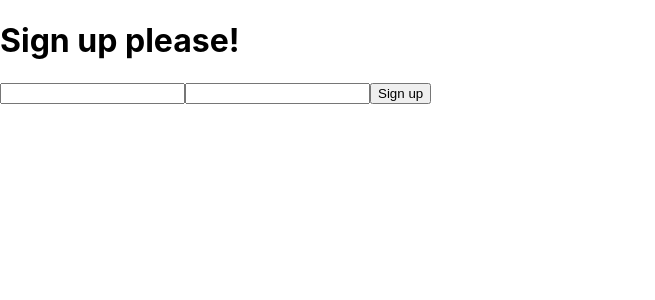
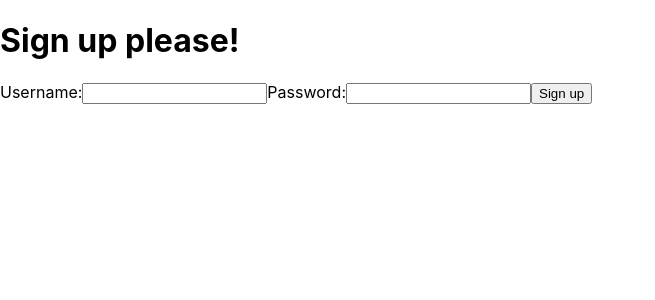
Before and after one commit to lawsonhung/Perfect-Desserts-Frontend, a React (Create React App) app: page /signup in a window 1280 px wide. Shown: the top 300 px of the page, without its empty margins (0-655 px from the left). Built offline with nearby package versions, Linux system fonts and the light colour scheme.

Commit message:
Attempt to connect via Heroku

```diff
--- a/src/App.js
+++ b/src/App.js
@@ -57,7 +57,7 @@ export default class App extends Component {
         <Route path={'/profile'} component={ProfilePage} />
         <Route path={'/login'} component={LoginPage} />
         <Route path={'/signup'} component={SignUpPage} />
-        <Route path={'/messages'} component={MessagePage} />
+        <Route path={'/messages/:id'} component={MessagePage} />
         <Route path={'/'} component={HomePage} />
         <Route component={FourOhFourPage} />
       </Switch>
--- a/src/LoginPage.js
+++ b/src/LoginPage.js
@@ -13,10 +13,10 @@ export default class LoginPage extends Component {
   handleSubmit = (e) => {
     e.preventDefault();
     // Local fetch
-    fetch('http://localhost:3000/login', {
+    // fetch('http://localhost:3000/login', {
 
     // Heroku fetch
-    // fetch('https://perfect-desserts-backend.herokuapp.com/'){
+    fetch('https://perfect-desserts-backend.herokuapp.com/login', {
       method: 'POST',
       headers: {
         'Accept': 'application/json',
@@ -33,7 +33,10 @@ export default class LoginPage extends Component {
       if (data.token){
         localStorage.token = data.token;
         // redirect() is a prop passed down from App.js
-        this.props.redirect('profile');
+        // this.props.redirect('profile');
+        // console.log(this);
+        // debugger;
+        this.props.history.push('/profile');
       }
     })
   }
@@ -45,11 +48,17 @@ export default class LoginPage extends Component {
         {/* {<button>Switch to Signup</button>} */}
         <h1>Log in please!</h1>
         <form onSubmit={this.handleSubmit}>
-          <label htmlFor="username">Username: </label>
-          <input onChange={this.handleChange} value={this.state.username} type="text" name="username" />
-          <label htmlFor="password">Password: </label>
-          <input onChange={this.handleChange} value={this.state.password} type="password" name="password" />
+
+          <label>Username:
+            <input onChange={this.handleChange} value={this.state.username} type="text" name="username" />
+          </label>
+
+          <label>Password:
+            <input onChange={this.handleChange} value={this.state.password} type="password" name="password" />
+          </label>
+
           <input type="submit" value="Log in" />
+
         </form>
         {this.props.children}
       </div>
--- a/src/ProfilePage.js
+++ b/src/ProfilePage.js
@@ -8,7 +8,11 @@ export default class ProfilePage extends Component {
 
   // Runs when ProfilePage gets set up
   componentDidMount(){
-    fetch('http://localhost:3000/profile',{
+    // Local fetch
+    // fetch('http://localhost:3000/profile',{
+
+    // Heroku fetch
+    fetch('https://perfect-desserts-backend.herokuapp.com/profile', {
       headers: {
         'Authorization': `Bearer ${localStorage.token}`
       }
@@ -19,7 +23,8 @@ export default class ProfilePage extends Component {
 
   handleClick = () => {
     localStorage.clear();
-    this.props.redirect('login');
+    // this.props.redirect('login');
+    this.props.history.push('/login');
   }
 
   render() {
--- a/src/SignUpPage.js
+++ b/src/SignUpPage.js
@@ -1,16 +1,59 @@
 import React, { Component } from 'react';
 
 export default class SignUpPage extends Component {
-  Signup
+  // Signup
+  state = {
+    username: "",
+    password: ""
+  }
+
+  handleChange = (e) => {
+    this.setState({ [e.target.name]: e.target.value })
+  }
+
+  handleSubmit = (e) => {
+    e.preventDefault();
+
+    // Local fetch
+    // fetch ("http://localhost:3000/signup", {
+
+    // Heroku fetch
+    fetch ('https://perfect-desserts-backend.herokuapp.com/signup', {
+      method: "POST",
+      headers: {
+        "Accept": "application/json",
+        "Content-Type": "application/json"
+      },
+      body: JSON.stringify(this.state)
+    })
+    .then(r => r.json())
+    .then(userLogInData => {
+      // console.log("User creation status: ", userLogInData);
+
+      if (userLogInData.token) {
+        localStorage.token = userLogInData.token;
+        this.props.history.push('/profile');
+      }
+    })
+  }
+
   render() {
     return (
       <div>
         {/* {<button>Switch to Login</button>} */}
         <h1>Sign up please!</h1>
-        <form>
-          <input type="text" name="username" />
-          <input type="password" name="password" />
+        <form onSubmit={this.handleSubmit}>
+
+          <label >Username:
+            <input type="text" name="username" onChange={this.handleChange} value={this.state.username} />
+          </label>
+
+          <label>Password:
+            <input type="password" name="password" onChange={this.handleChange} value={this.state.password} />
+          </label>
+
           <input type="submit" value="Sign up" />
+
         </form>
       </div>
     )
```
